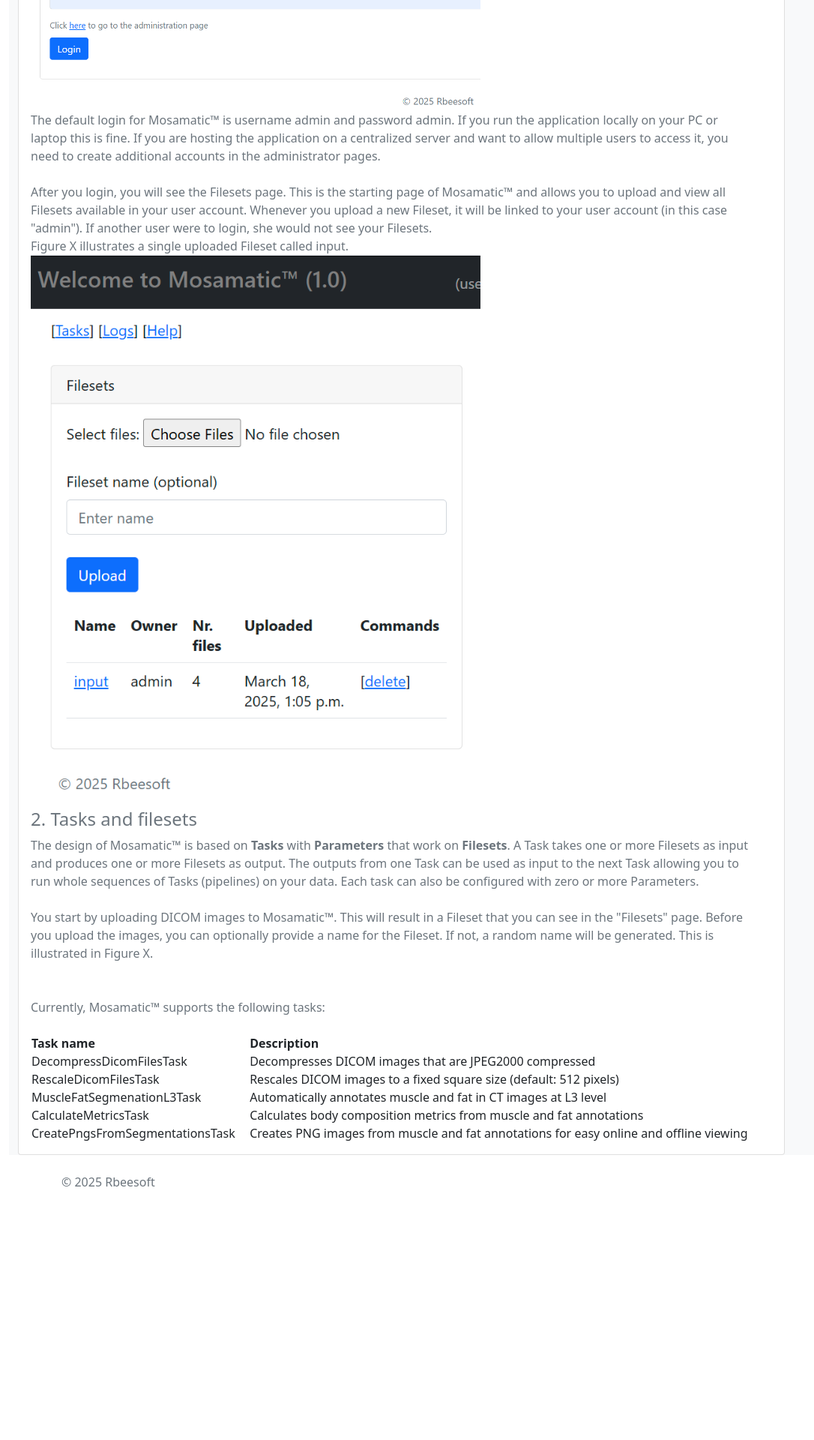
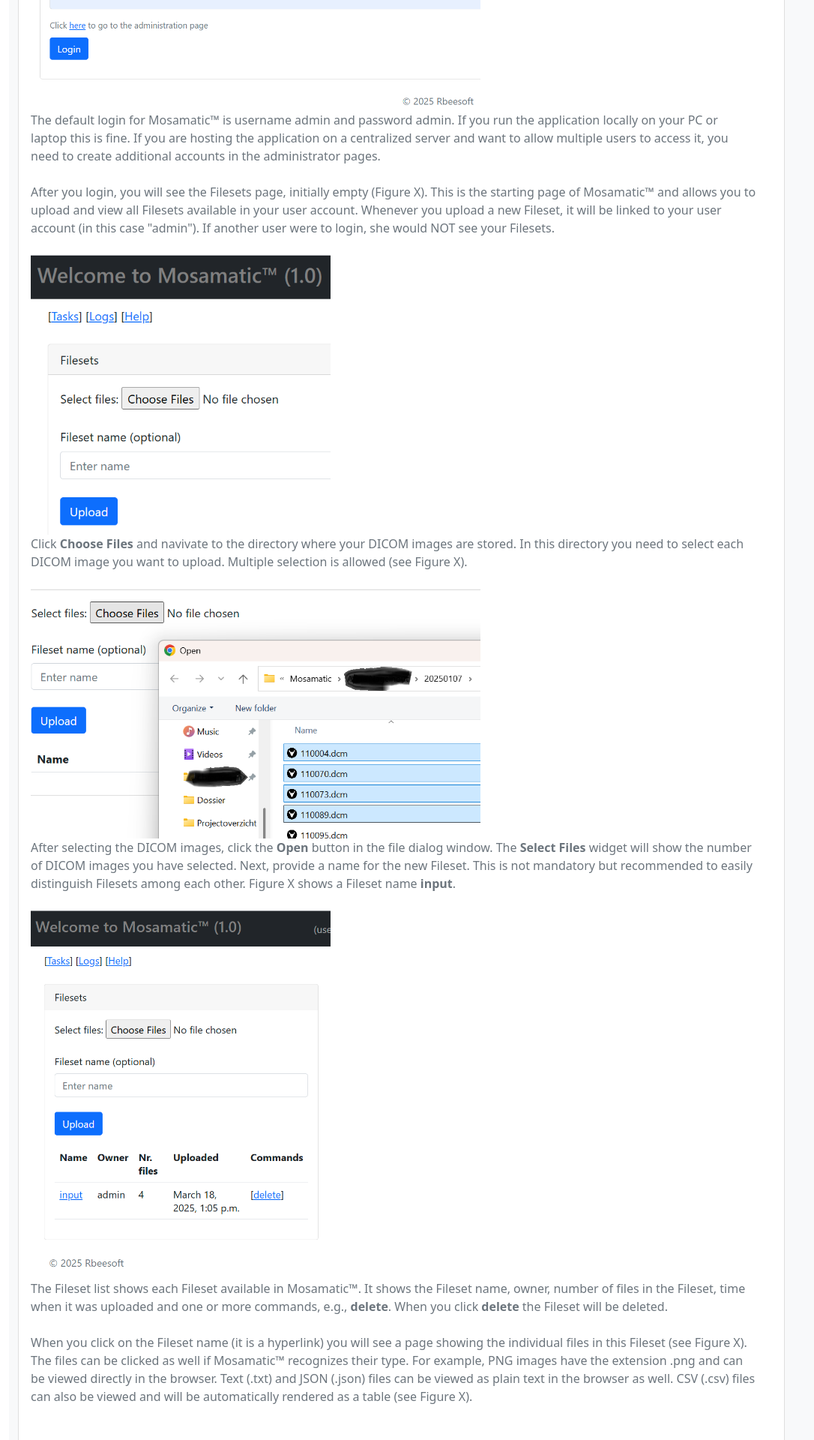
Before and after one commit to rbrecheisen/Mosamatic, a Django app: template mosamatic/src/mosamatic/backend/app/templates/help/manual.html in a window 1280 px wide. Shown: the part 915-2835 px from the top of the page at 75% size, without its empty margins (0-1086 px from the left). Before the commit the page ends 2497 px from the top, so only its background shows below. Run offline with Django 5.2, Linux system fonts and the light colour scheme; the template is opened without the code that fills it, so the values that code supplies are empty; some libraries are stand-ins or nearby versions.

Commit message:
Saving work

```diff
--- a/mosamatic/src/mosamatic/backend/app/templates/help/manual.html
+++ b/mosamatic/src/mosamatic/backend/app/templates/help/manual.html
@@ -34,14 +34,36 @@
     or laptop this is fine. If you are hosting the application on a centralized server and want to allow multiple users
     to access it, you need to create additional accounts in the administrator pages.<br>
     <br>
-    After you login, you will see the Filesets page. This is the starting page of Mosamatic™ and allows you to upload
-    and view all Filesets available in your user account. Whenever you upload a new Fileset, it will be linked to your
-    user account (in this case "admin"). If another user were to login, she would not see your Filesets.<br>
-    Figure X illustrates a single uploaded Fileset called input.
+    After you login, you will see the Filesets page, initially empty (Figure X). This is the starting page of Mosamatic™
+    and allows you to upload and view all Filesets available in your user account. Whenever you upload a new Fileset,
+    it will be linked to your user account (in this case "admin"). If another user were to login, she would NOT see
+    your Filesets.<br>
+    <br>
+    <img src="{% static 'help/images/mm_manual_filesets_page.png' %}" width="400px;">
+    <br>
+    Click <b>Choose Files</b> and navivate to the directory where your DICOM images are stored. In this directory you need to
+    select each DICOM image you want to upload. Multiple selection is allowed (see Figure X).<br>
+    <br>
+    <img src="{% static 'help/images/mm_manual_filesets_page_select_files.png' %}" width="600px;">
+    <br>
+    After selecting the DICOM images, click the <b>Open</b> button in the file dialog window. The <b>Select Files</b> widget will
+    show the number of DICOM images you have selected. Next, provide a name for the new Fileset. This is not mandatory
+    but recommended to easily distinguish Filesets among each other. Figure X shows a Fileset name <b>input</b>.<br>
+    <br>
+    <img src="{% static 'help/images/mm_manual_filesets_page_upload.png' %}" width="400px;">
+    <br>
+    The Fileset list shows each Fileset available in Mosamatic™. It shows the Fileset name, owner, number of files in the Fileset,
+    time when it was uploaded and one or more commands, e.g., <b>delete</b>. When you click <b>delete</b> the Fileset will be
+    deleted.<br>
+    <br>
+    When you click on the Fileset name (it is a hyperlink) you will see a page showing the individual files in this Fileset
+    (see Figure X). The files can be clicked as well if Mosamatic™ recognizes their type. For example, PNG images have the
+    extension .png and can be viewed directly in the browser. Text (.txt) and JSON (.json) files can be viewed as plain text
+    in the browser as well. CSV (.csv) files can also be viewed and will be automatically rendered as a table (see Figure X).<br>
+    <br>
+    <!-- <img src="{% static 'help/images/mm_manual_filesets_page_upload.png' %}" width="400px;"> -->
     <br>
 
-    <img src="{% static 'help/images/mm_manual_filesets_page_upload.png' %}" width="600px;">
-    <br>
 
     <h4>2. Tasks and filesets</h4>
     The design of Mosamatic™ is based on <b>Tasks</b> with <b>Parameters</b> that work on <b>Filesets</b>. A Task takes one or
```
Also changed, not shown: mosamatic/src/mosamatic/backend/app/static/help/images/mm_manual_filesets_page.png (added), mosamatic/src/mosamatic/backend/app/static/help/images/mm_manual_filesets_page_select_files.png (added).
